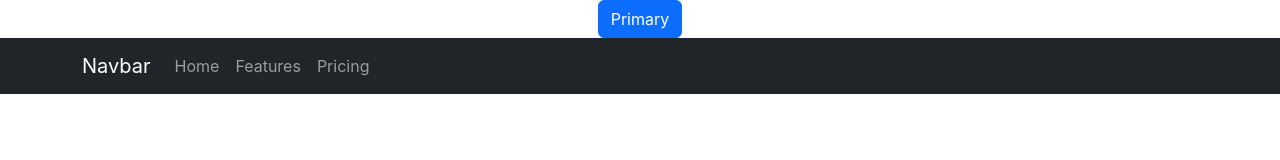
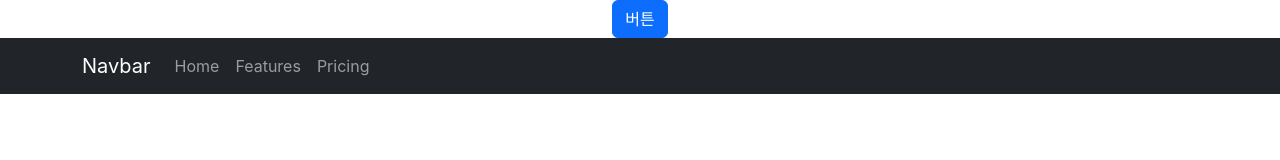
Before and after one commit to sanghyuk95/react_shop, a React (Create React App) app: page / in a window 1280 px wide. Shown: the top 160 px of the page. Built offline with nearby package versions, Linux system fonts and the light colour scheme.

Commit message:
12-14 test

```diff
--- a/src/App.js
+++ b/src/App.js
@@ -4,7 +4,7 @@ import { Button, Navbar, Container, Nav } from "react-bootstrap";
 function App() {
   return (
     <div className='App'>
-      <Button variant='primary'>Primary</Button>{" "}
+      <Button variant='primary'>버튼</Button>{" "}
       <Navbar bg='dark' variant='dark'>
         <Container>
           <Navbar.Brand href='#home'>Navbar</Navbar.Brand>
```
